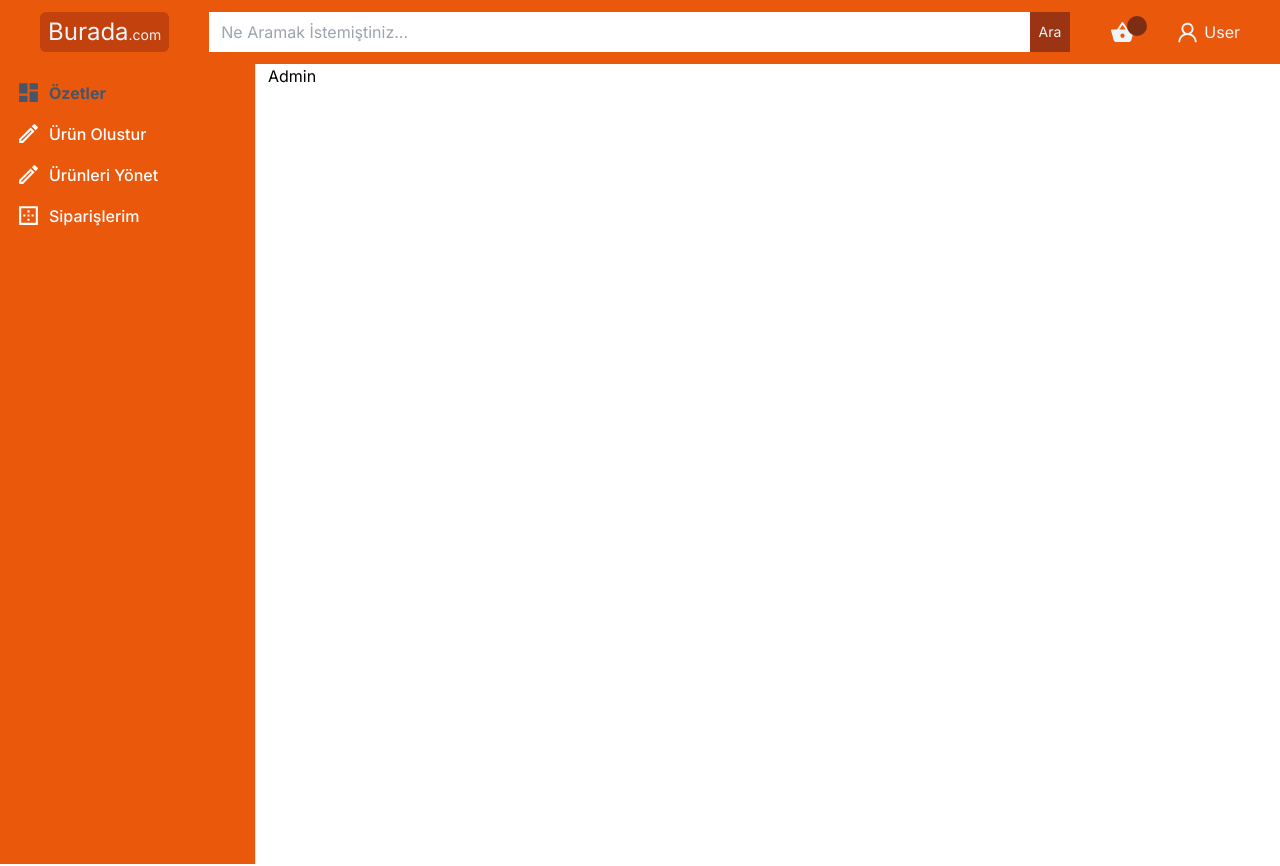
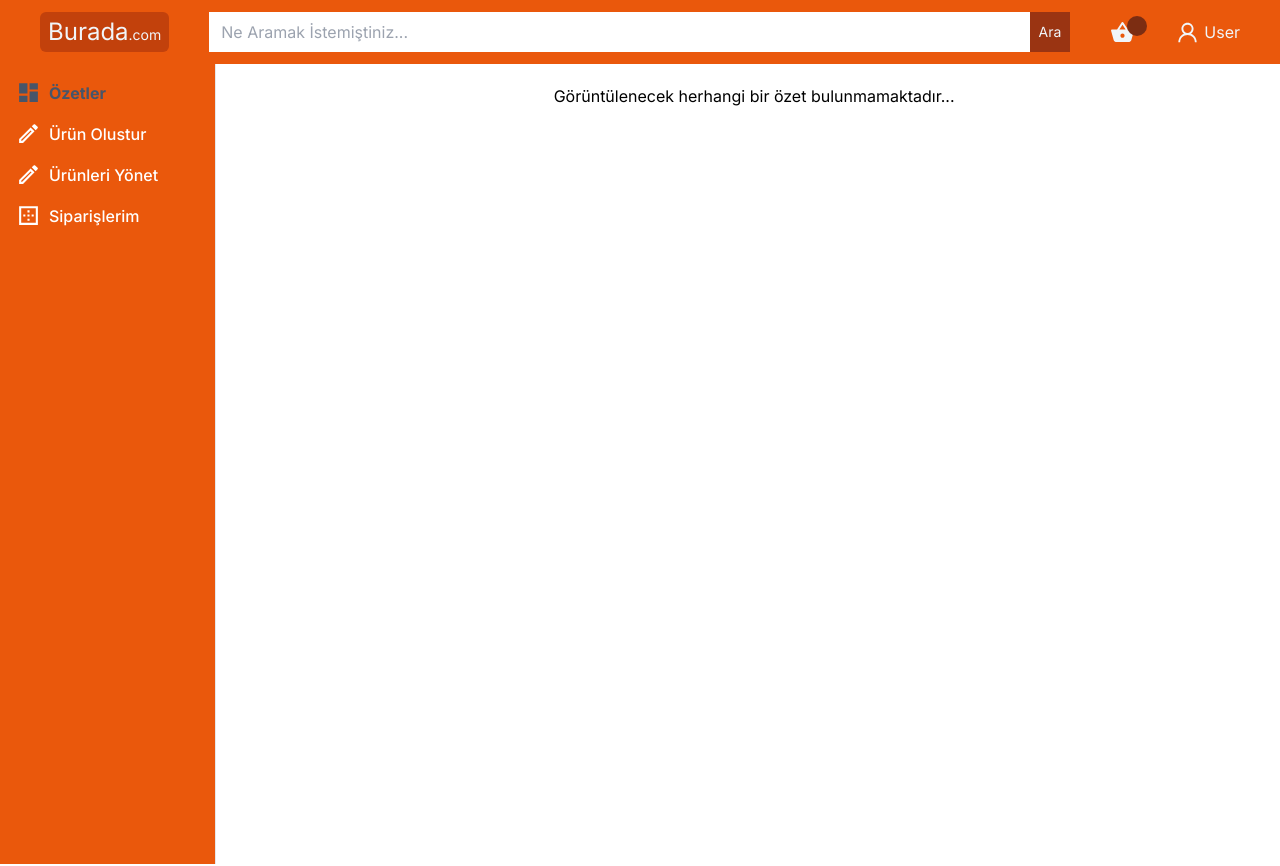
Before and after one commit to cancancann/e-commerce, a Next.js app: page /admin in a window 1280 px wide. Shown: the top 866 px of the page. Built offline with nearby package versions, Linux system fonts and the light colour scheme; no server answers.

Commit message:
update: refactor adminPage

```diff
--- a/app/admin/order/page.tsx
+++ b/app/admin/order/page.tsx
@@ -1,9 +1,8 @@
-import React from 'react'
+import AuthContainer from "@/app/components/containers/AuthContainer";
+import React from "react";
 
 const Order = () => {
-  return (
-    <div>Order</div>
-  )
-}
+  return <AuthContainer>Herhangi bir sipariş bulunmamaktadır...</AuthContainer>;
+};
 
-export default Order
+export default Order;
--- a/app/admin/page.tsx
+++ b/app/admin/page.tsx
@@ -1,8 +1,11 @@
+import AuthContainer from "../components/containers/AuthContainer";
 
 const Admin = () => {
   return (
-    <div>Admin</div>
-  )
-}
+    <AuthContainer>
+      Görüntülenecek herhangi bir özet bulunmamaktadır...
+    </AuthContainer>
+  );
+};
 
-export default Admin
+export default Admin;
```
